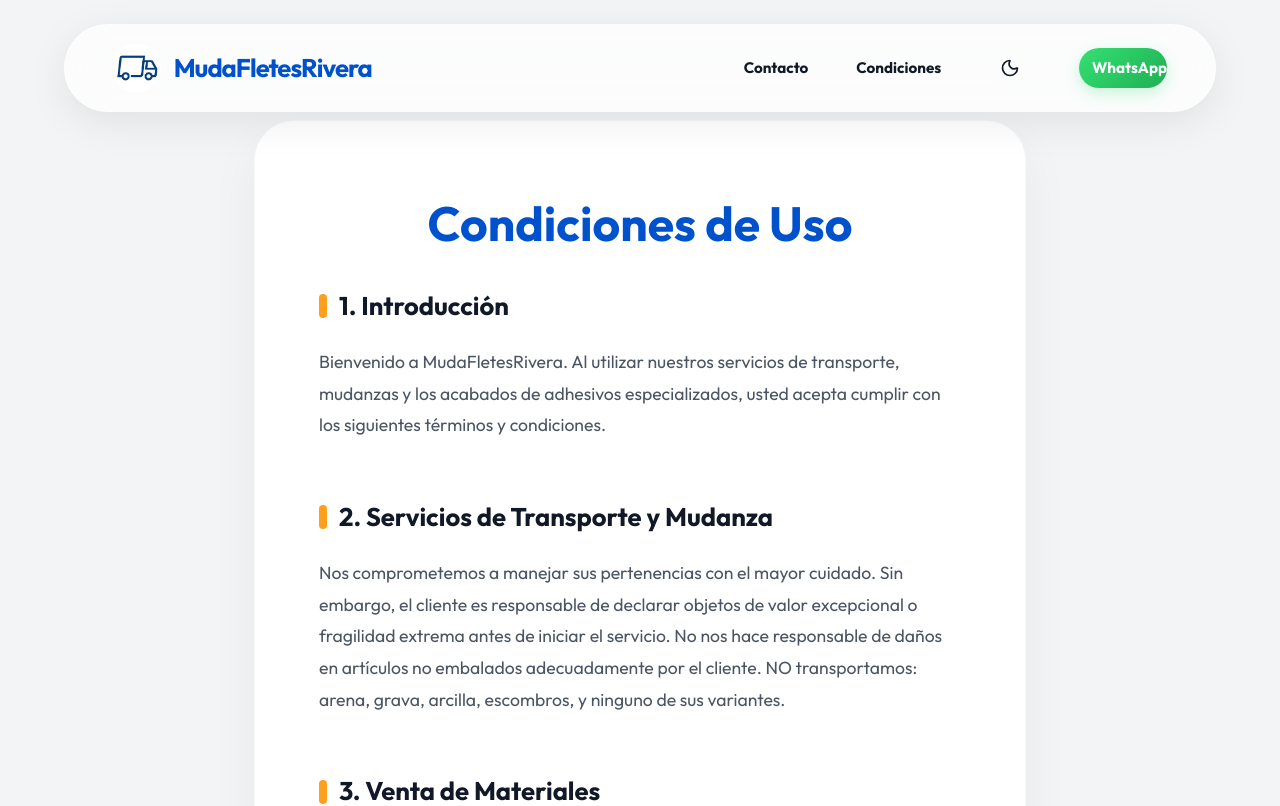
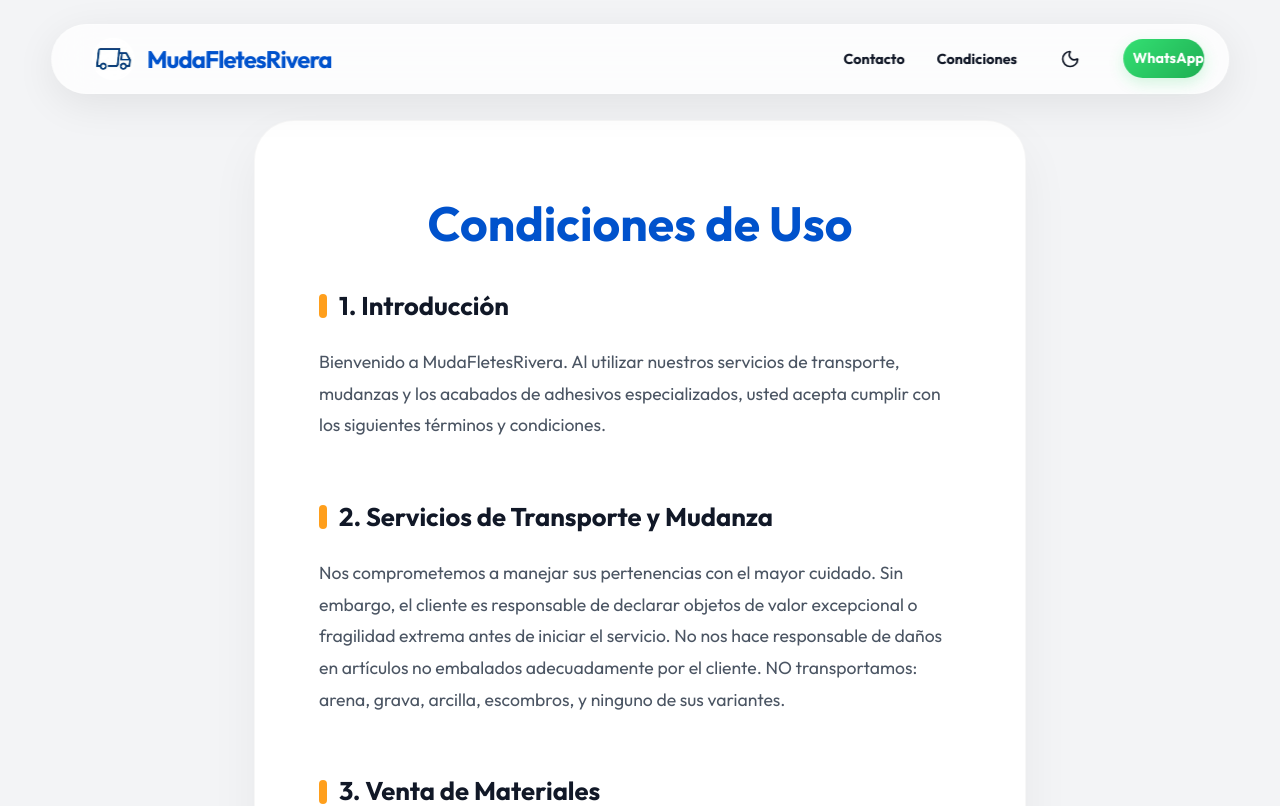
Before and after one commit to R1ve3raaTech/MudaFletesRivera, a React (Vite) app: page /condiciones in a window 1280 px wide. Shown: the top 806 px of the page. Built offline with nearby package versions, Linux system fonts and the light colour scheme.

Commit message:
fix: navbar whatsapp alignment and global horizontal overflow fixes

```diff
--- a/src/components/navbar/Navbar.module.css
+++ b/src/components/navbar/Navbar.module.css
@@ -2,10 +2,10 @@
     display: flex;
     justify-content: space-between;
     align-items: center;
-    padding: 1.2rem 3rem;
+    padding: 0.8rem 1.5rem 0.8rem 2.5rem;
     position: fixed;
-    width: 90%;
-    max-width: 1300px;
+    width: 92%;
+    max-width: 1400px;
     left: 50%;
     transform: translateX(-50%);
     top: 1.5rem;
@@ -26,7 +26,7 @@
 
 .scrolled {
     top: 1rem;
-    padding: 0.9rem 3rem;
+    padding: 0.6rem 1.2rem 0.6rem 2rem;
     background: rgba(255, 255, 255, 0.9);
     width: 95%;
     box-shadow: 0 20px 50px rgba(0, 0, 0, 0.12);
@@ -38,16 +38,17 @@
 
 .logo {
     font-weight: 800;
-    font-size: 1.6rem;
+    font-size: 1.5rem;
     color: var(--primary-brand);
     display: flex;
     align-items: center;
     gap: 0.8rem;
     letter-spacing: -1px;
+    white-space: nowrap;
 }
 
 .truckIcon {
-    height: 48px;
+    height: 42px;
     width: auto;
     object-fit: contain;
     transition: all 0.3s ease;
@@ -61,17 +62,18 @@
     list-style: none;
     display: flex;
     align-items: center;
-    gap: 3rem;
+    gap: 2rem;
 }
 
 .navLinks a {
     text-decoration: none;
     color: var(--text-primary);
     font-weight: 700;
-    font-size: 0.95rem;
+    font-size: 0.9rem;
     transition: all 0.3s ease;
     padding: 0.5rem 0;
     position: relative;
+    white-space: nowrap;
 }
 
 .navLinks a:hover {
@@ -122,18 +124,19 @@
 }
 
 .navWhatsappLink {
-    padding: 0.85rem 2.2rem;
+    padding: 0.75rem 1.8rem;
     background: linear-gradient(135deg, #34E073 0%, #1FAF53 100%);
     color: white !important;
     border: none;
     border-radius: 100px;
-    font-size: 1.05rem;
+    font-size: 1rem;
     font-weight: 800;
     display: flex;
     align-items: center;
-    gap: 0.8rem;
-    box-shadow: 0 5px 15px rgba(37, 211, 102, 0.25);
+    gap: 0.6rem;
+    box-shadow: 0 5px 15px rgba(37, 211, 102, 0.2);
     transition: all 0.3s ease;
+    white-space: nowrap;
 }
 
 .navWhatsappLink::after {
--- a/src/index.css
+++ b/src/index.css
@@ -33,19 +33,28 @@ html, body {
     position: relative;
     margin: 0;
     padding: 0;
+    -webkit-font-smoothing: antialiased;
+    -moz-osx-font-smoothing: grayscale;
+}
+
+/* Ensure no element can create horizontal scroll */
+body > * {
+    max-width: 100vw;
 }
 
 html {
     scroll-padding-top: 90px;
+    background-color: var(--bg-color);
 }
 
 * {
     margin: 0;
     padding: 0;
-    box-sizing: border-box;
+    box-sizing: border-box !important;
     scroll-behavior: smooth;
     -webkit-tap-highlight-color: transparent;
 }
+
 
 img, video, canvas, svg {
     max-width: 100%;
```
